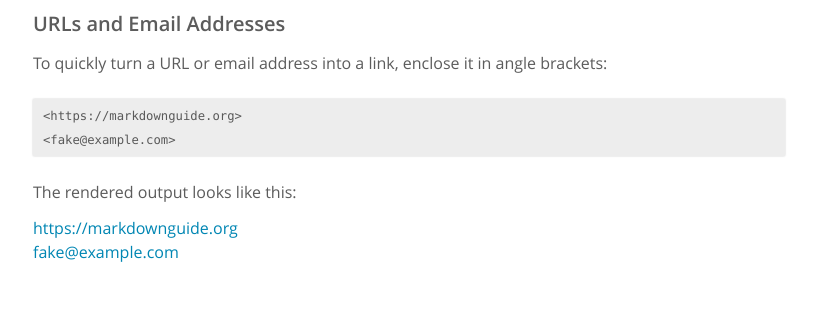
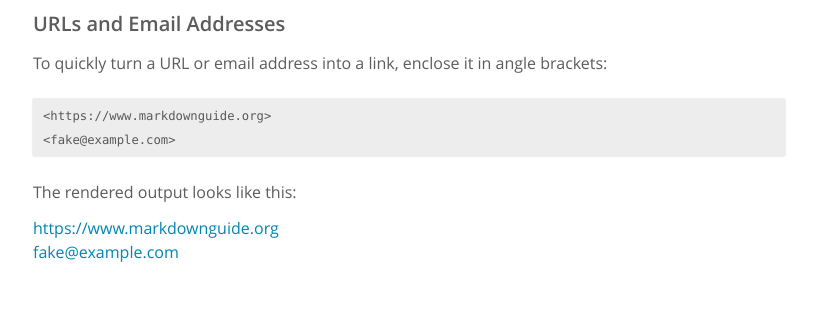
Before and after one commit to mattcone/markdown-guide, a Jekyll site: the page built from index.md, in a window 1280 px wide and 900 px high, scrolled down 11519 px. Shown: the part 151-468 px from the top of the window, without its empty margins (231-1048 px from the left). Built offline with Jekyll 4.4.1, drawn with Linux system fonts in a browser that asks for light colours.

Commit message:
Update URL

````diff
--- a/index.md
+++ b/index.md
@@ -592,13 +592,13 @@ My favorite search engine is [Duck Duck Go](https://duckduckgo.com).
 To quickly turn a URL or email address into a link, enclose it in angle brackets:
 
 ```
-<https://markdownguide.org>
+<https://www.markdownguide.org>
 <fake@example.com>
 ```
 
 The rendered output looks like this:
 
-<https://markdownguide.org><br/>
+<https://www.markdownguide.org><br/>
 <fake@example.com>
 
 ### Images
````
Also changed, not shown: README.md.
